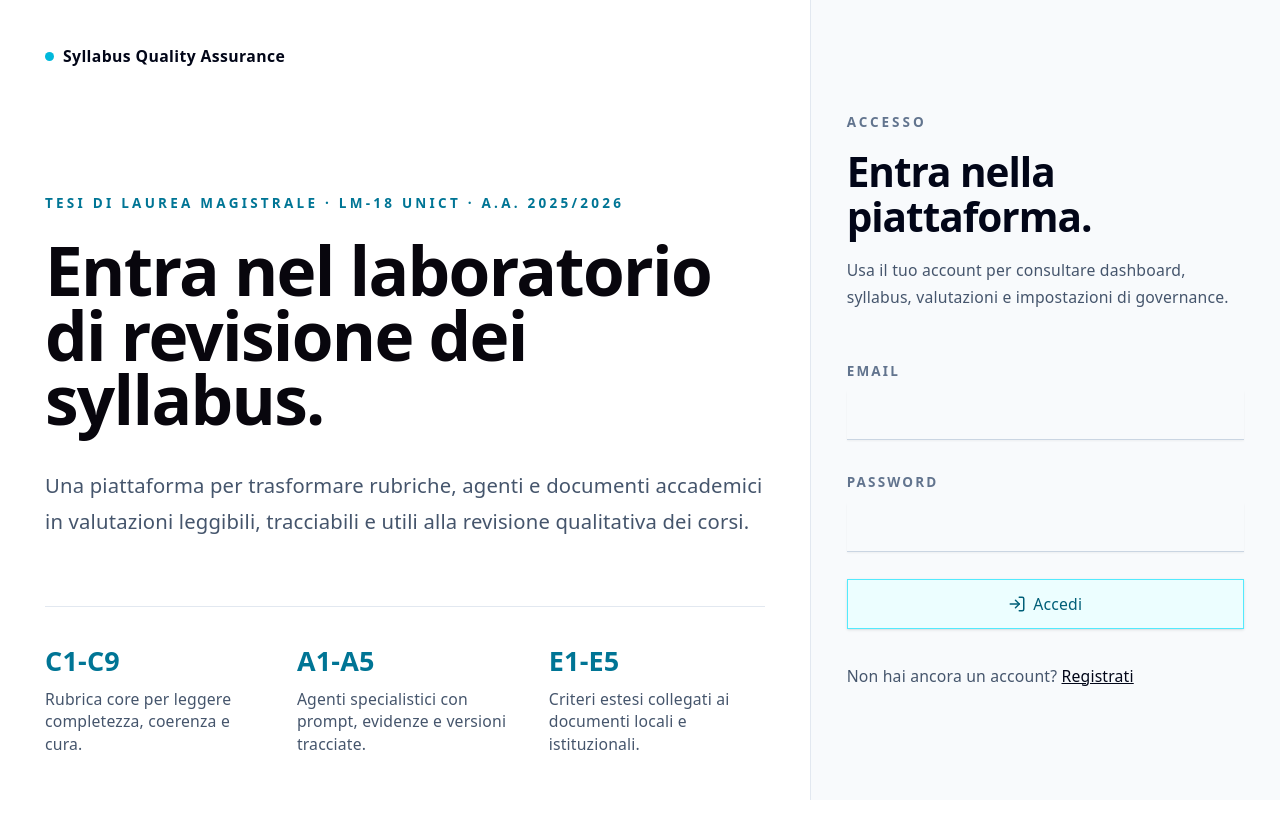
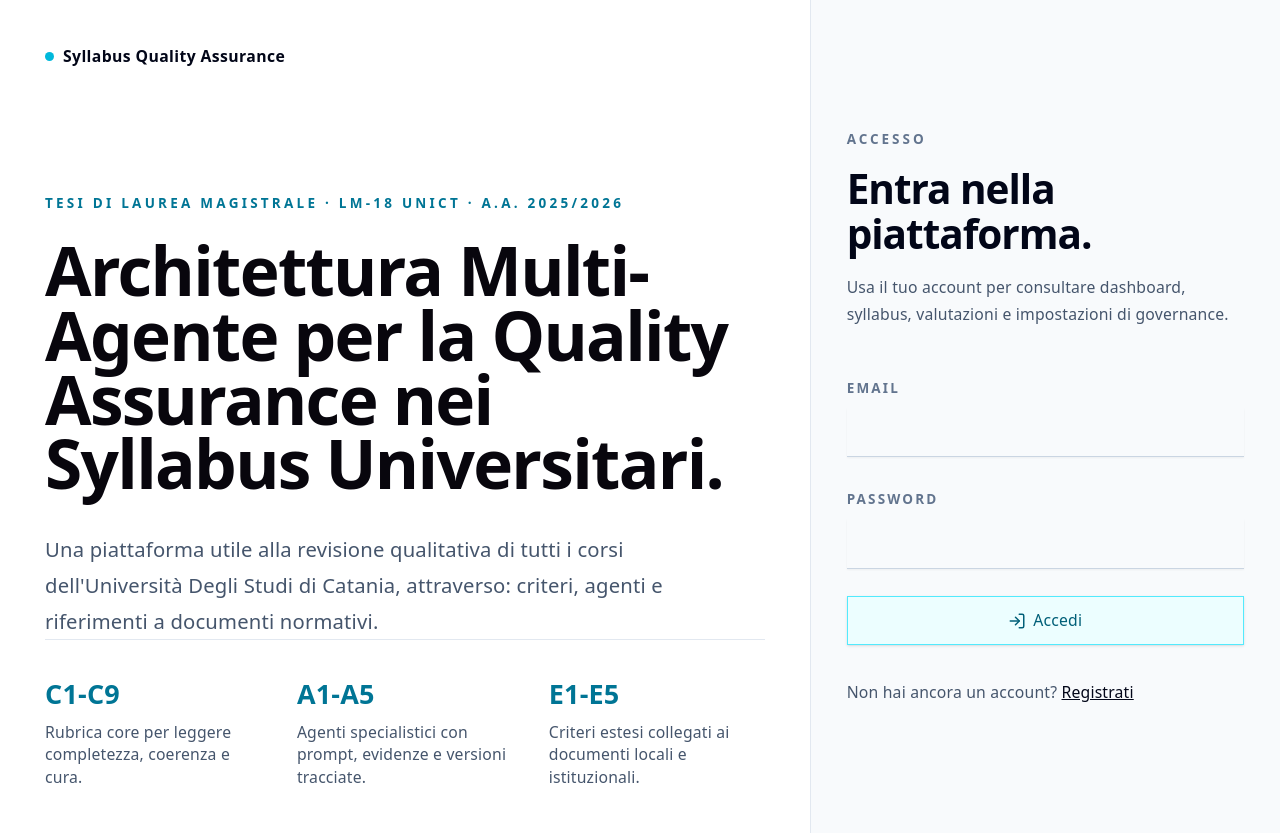
Before and after one commit to GiuseppePitruzzella/syllabus-quality-assurance, a React (Vite) app in the folder frontend/: page /login in a window 1280 px wide. Before the commit the page ends 800 px from the top, so only its background shows below. Built offline with nearby package versions, Linux system fonts and the light colour scheme; no server answers.

Commit message:
phase-11.F.followup: update auth headline copy

```diff
--- a/frontend/src/pages/Auth/AuthShell.tsx
+++ b/frontend/src/pages/Auth/AuthShell.tsx
@@ -15,12 +15,13 @@ export function AuthShell({ children }: { children: ReactNode }) {
                 Tesi di Laurea Magistrale · LM-18 UNICT · A.A. 2025/2026
               </p>
               <h1 className="mt-6 text-6xl font-semibold leading-[0.95] tracking-tight">
-                Entra nel laboratorio di revisione dei syllabus.
+                Architettura Multi-Agente per la Quality Assurance nei Syllabus
+                Universitari.
               </h1>
               <p className="mt-8 max-w-2xl text-lg leading-8 text-slate-600">
-                Una piattaforma per trasformare rubriche, agenti e documenti
-                accademici in valutazioni leggibili, tracciabili e utili alla
-                revisione qualitativa dei corsi.
+                Una piattaforma utile alla revisione qualitativa di tutti i
+                corsi dell&apos;Università Degli Studi di Catania, attraverso:
+                criteri, agenti e riferimenti a documenti normativi.
               </p>
             </div>
           </div>
```
